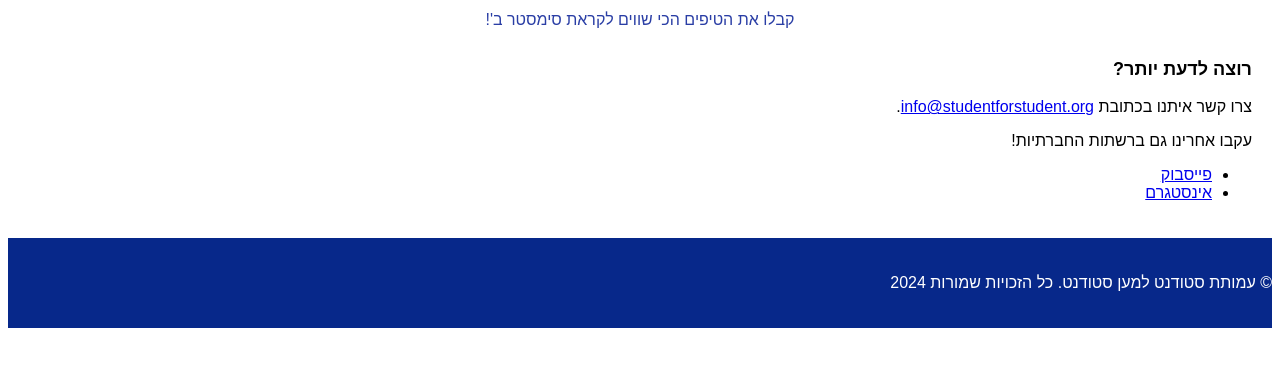
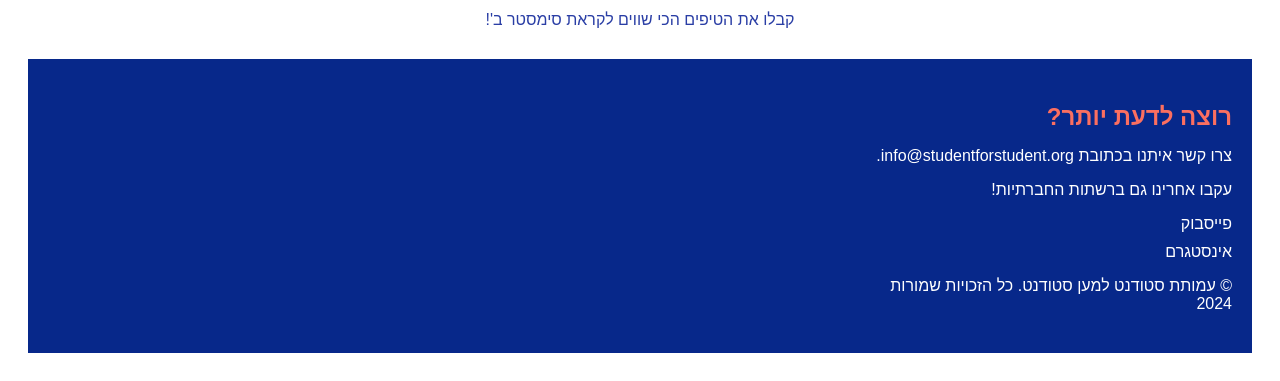
Before and after one commit to RubinRiki/FSWDprj1, a plain HTML site: page about.html in a window 1280 px wide. Shown: the part 1821-2202 px from the top of the page. Before the commit the page ends 2157 px from the top, so only its background shows below. Drawn offline with Linux system fonts and the light colour scheme; a web font is replaced by a local one.

Commit message:
update the about page

```diff
--- a/about.html
+++ b/about.html
@@ -129,8 +129,10 @@
         </section>
 
         <!-- מידע נוסף -->
+    <footer>
+        <div class="footer-section">
         <aside>
-            <h3 id="more">רוצה לדעת יותר?</h3>
+            <h3>רוצה לדעת יותר?</h3>
             <p>צרו קשר איתנו בכתובת <a href="mailto:info@studentforstudent.org">info@studentforstudent.org</a>.</p>
             <p>עקבו אחרינו גם ברשתות החברתיות!</p>
             <ul>
@@ -138,10 +140,9 @@
                 <li><a href="https://instagram.com/studentforstudent" target="_blank">אינסטגרם</a></li>
             </ul>
         </aside>
-    </main>
-
-    <footer>
-        <p>&copy; עמותת סטודנט למען סטודנט. כל הזכויות שמורות 2024</p>
+            <p>&copy; עמותת סטודנט למען סטודנט. כל הזכויות שמורות 2024</p>
+        </main>
+    </div>
     </footer>
 </body>
 </html>
--- a/css/styles.css
+++ b/css/styles.css
@@ -227,6 +227,19 @@ footer {
     padding: 20px 0;
 }
 
+footer h3 {
+    color: #FB6F60;
+}
+
+#about-page .footer-section {
+    justify-content: center; /* למרכז אופקית */
+    align-items: center;   /* למרכז אנכית */
+    text-align: right;    /* ליישר טקסט במרכז */
+    height: 100%;          /* להבטיח גובה מלא */
+    padding-right: 20px;
+}
+
+
 .footer-container {
     display: flex;
     justify-content: space-around;
@@ -256,12 +269,12 @@ footer {
     margin-bottom: 10px;
 }
 
-.footer-section ul li a {
+.footer-section ul li a, a {
     color: white;
     text-decoration: none;
 }
 
-.footer-section ul li a:hover {
+.footer-section ul li a:hover, a:hover{
     color: #FB6F60;
 }
 
```
